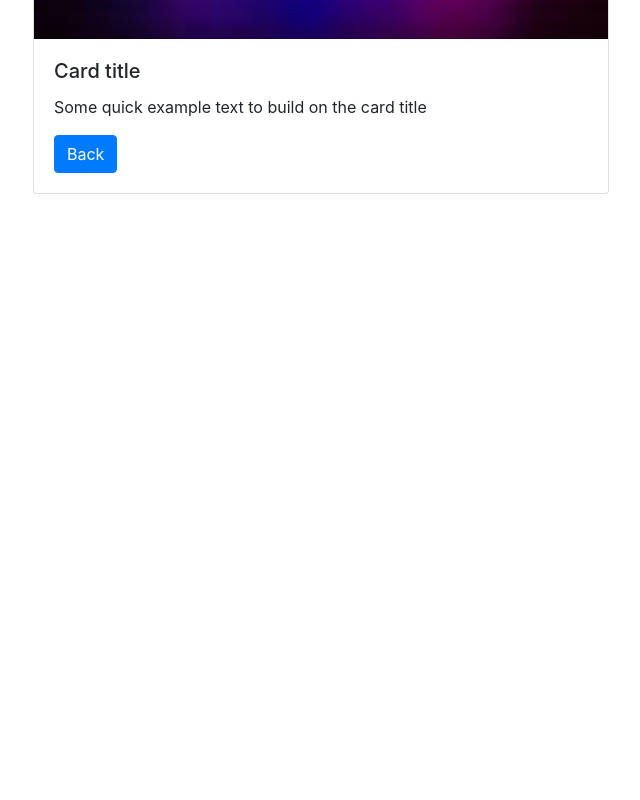
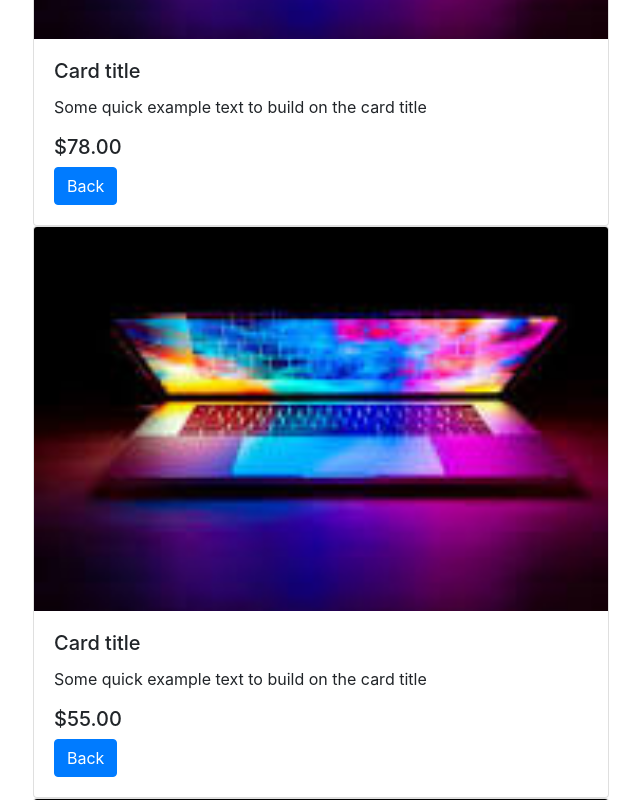
Before and after one commit to Mbote-Joseph/E-commerce-Site, an Angular app: page / in a window 1280 px wide. Shown: the part 2180-2980 px from the top of the page, without its empty margins (52-692 px from the left). Before the commit the page ends 2374 px from the top, so only its background shows below. Built offline with nearby package versions, Linux system fonts and the light colour scheme.

Commit message:
Ecommerce Site in Angular

```diff
--- a/src/app/components/home/home.component.html
+++ b/src/app/components/home/home.component.html
@@ -27,7 +27,7 @@
 <div class="container">
   <div class="row">
     <div class="col-md-6 col-sm-12 col-lg-6">
-      <div class="card" style="width: 36rem">
+      <div class="card" style="width: 36rem" *ngFor="let item of items">
         <img
           class="card-img-top img-responsive"
           src="../../../assets/images/index.jpeg"
@@ -38,7 +38,7 @@
           <p class="card-text">
             Some quick example text to build on the card title
           </p>
-          <h5>{{ item | currency }}</h5>
+          <h5>{{ item.price | currency }}</h5>
           <a href="#" class="btn btn-primary">Back</a>
         </div>
       </div>
```
